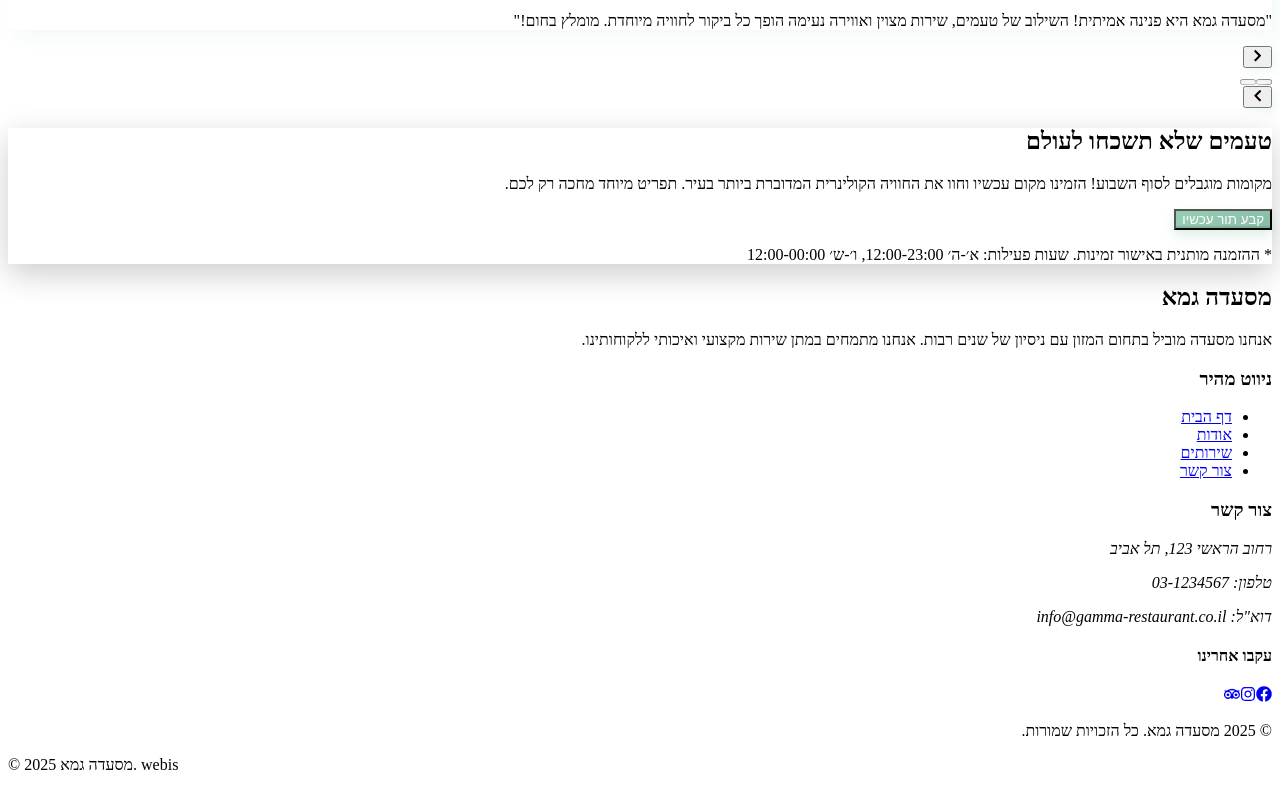
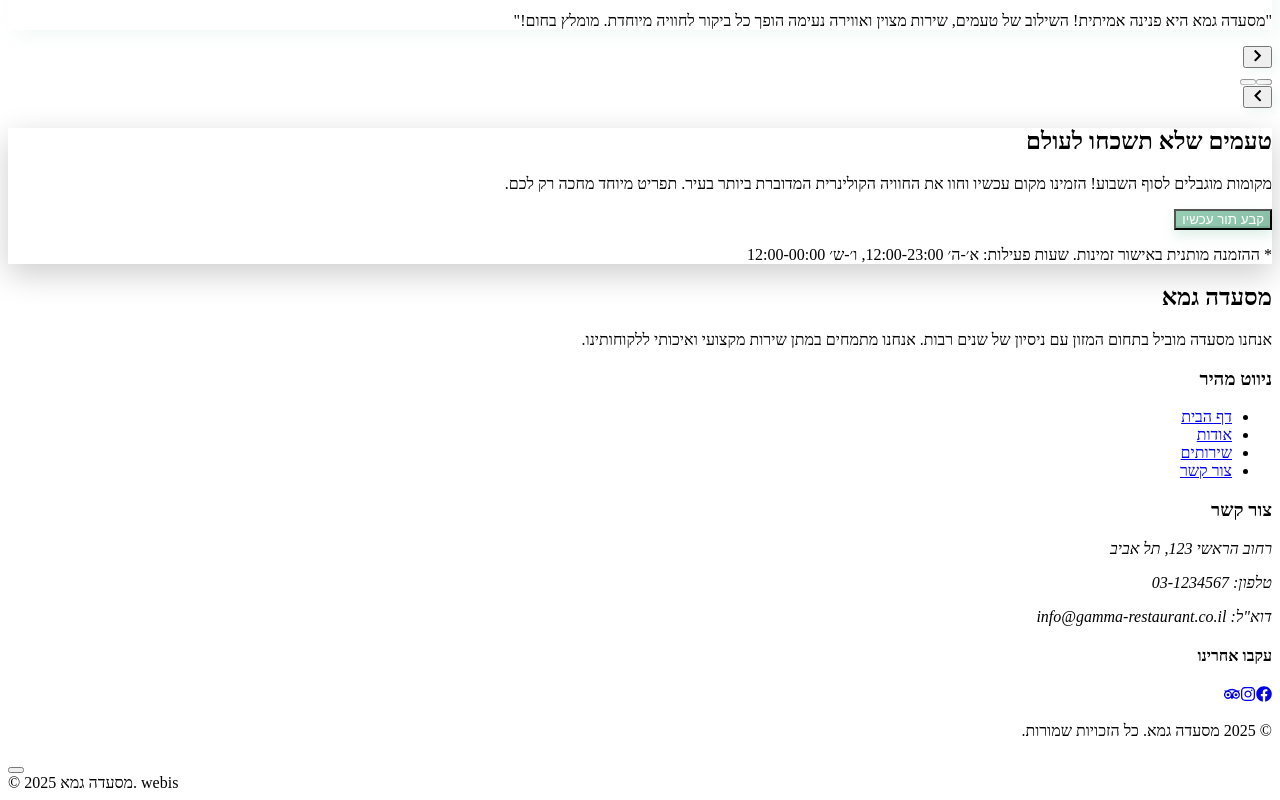
Before and after one commit to Webis-sites/webis-site-msadh-gma-1744374159349, a Next.js app: page / in a window 1280 px wide. Shown: the part 5616-6416 px from the top of the page. Built offline with nearby package versions, Linux system fonts and the light colour scheme.

Commit message:
Add Button component to page

```diff
--- a/src/app/page.tsx
+++ b/src/app/page.tsx
@@ -10,6 +10,7 @@ import ContactSection from '@/components/ContactSection';
 import TestimonialsSection from '@/components/TestimonialsSection';
 import CTASection from '@/components/CTASection';
 import Footer from '@/components/Footer';
+import Button from '@/components/Button';
 
 export default function HomePage() {
   return (
@@ -26,6 +27,7 @@ export default function HomePage() {
         <TestimonialsSection />
         <CTASection />
         <Footer />
+        <Button />
       </main>
 
       <footer className="py-6 bg-gray-100 dark:bg-gray-800">
```
